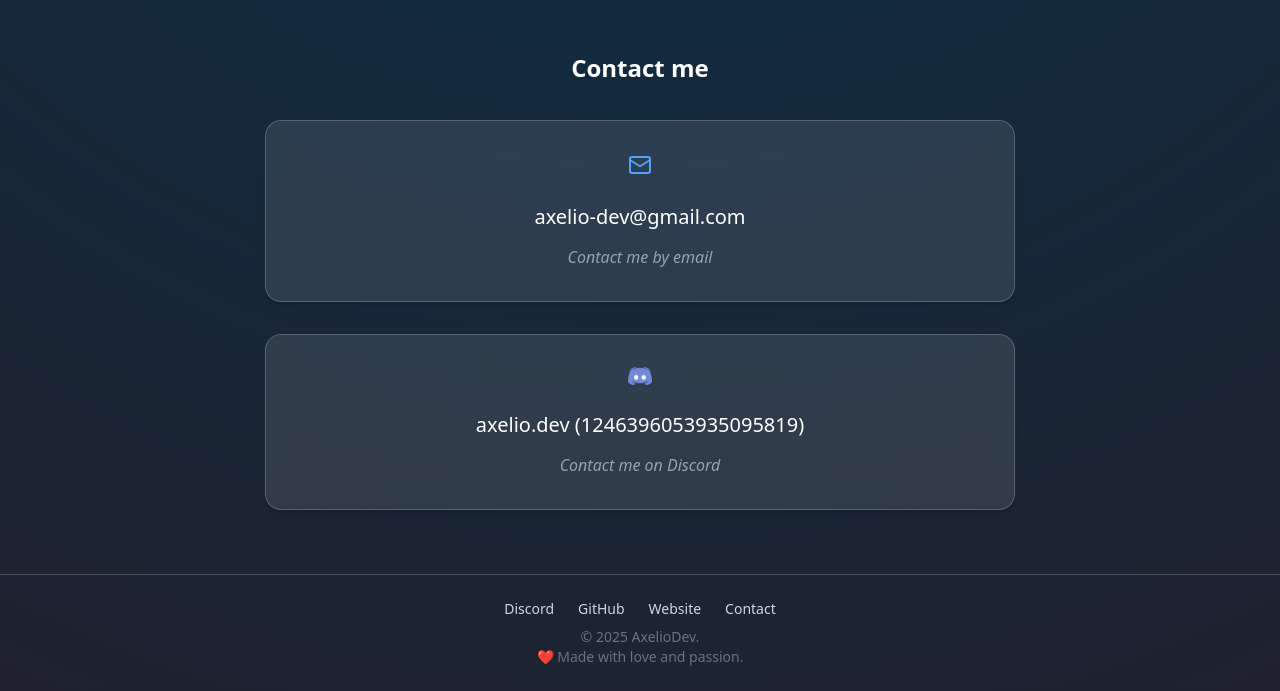
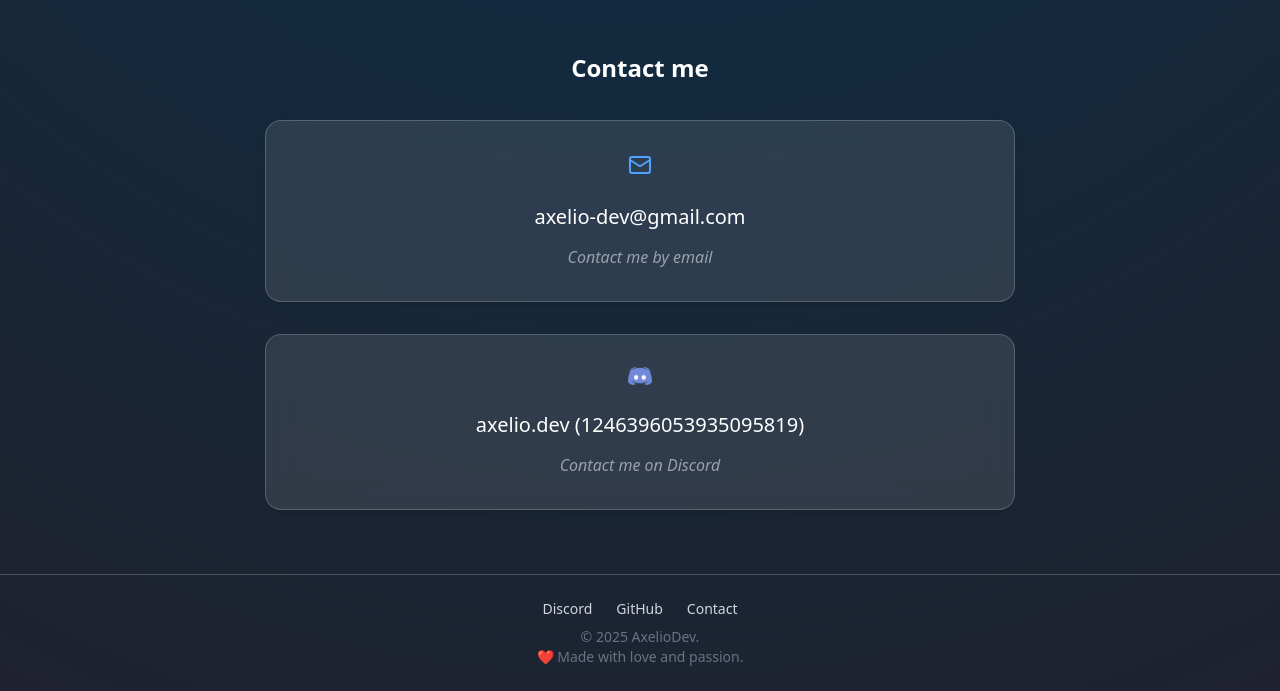
Before and after one commit to axelio-dev/portfolio, a Next.js app: page / in a window 1280 px wide. Shown: the part 1952-2643 px from the top of the page. Built offline with nearby package versions, Linux system fonts and the light colour scheme; no server answers.

Commit message:
Removal in the footer component: the useless website link

```diff
--- a/src/components/Footer.tsx
+++ b/src/components/Footer.tsx
@@ -16,12 +16,6 @@
         >
           GitHub
         </Link>
-        <Link
-          href="https://axelio-dev.vercel.app"
-          className="hover:text-blue-400 transition-colors"
-        >
-          Website
-        </Link>
         <Link href="#contact" className="hover:text-blue-400 transition-colors">
           Contact
         </Link>
```
